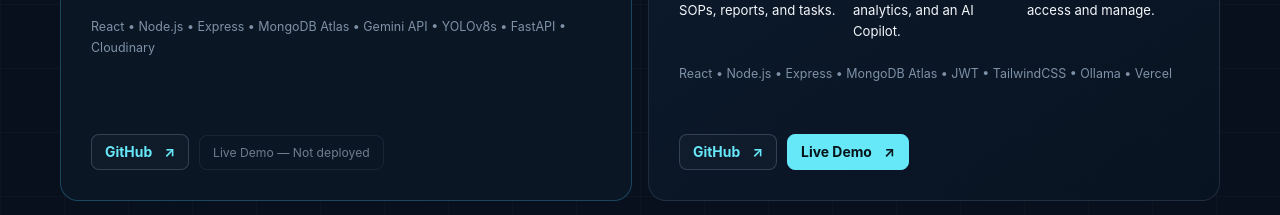
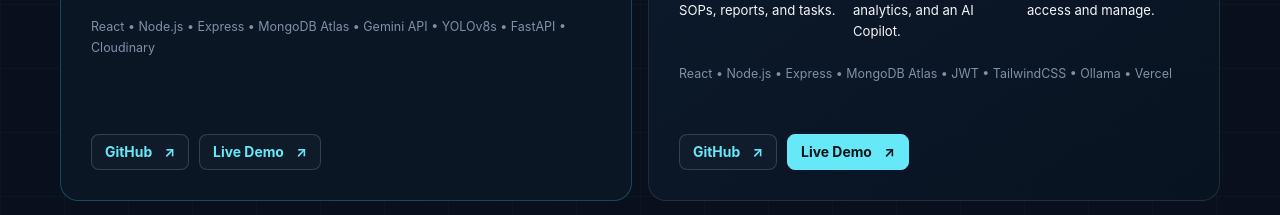
Before and after one commit to tanmaykumar7106-collab/My-Portfolio, a React (Create React App) app: page / in a window 1280 px wide. Shown: the part 3580-3795 px from the top of the page. Built offline with nearby package versions, Linux system fonts and the light colour scheme.

Commit message:
Update live demo link in App.js

```diff
--- a/src/App.js
+++ b/src/App.js
@@ -181,7 +181,7 @@ export default function App() {
               <p className="tech">React • Node.js • Express • MongoDB Atlas • Gemini API • YOLOv8s • FastAPI • Cloudinary</p>
               <div className="project-actions">
                 <a className="project-link" href="https://github.com/tanmaykumar7106-collab/CityPulse-AI" target="_blank" rel="noreferrer">GitHub <span>↗</span></a>
-                <span className="project-status disabled-demo">Live Demo — Not deployed</span>
+                <a className="project-link" href="https://city-pulse-ai-nine.vercel.app/" target="_blank" rel="noreferrer">Live Demo <span>↗</span></a>
               </div>
             </article>
 
```
